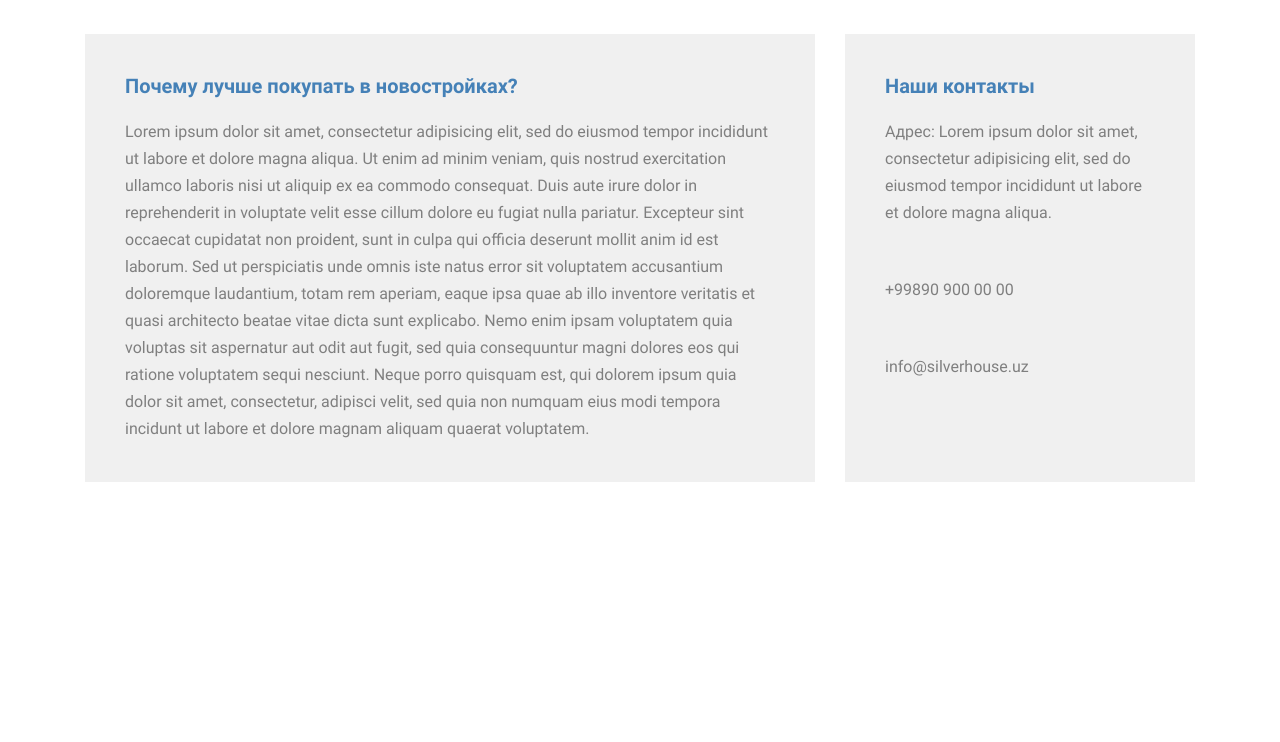
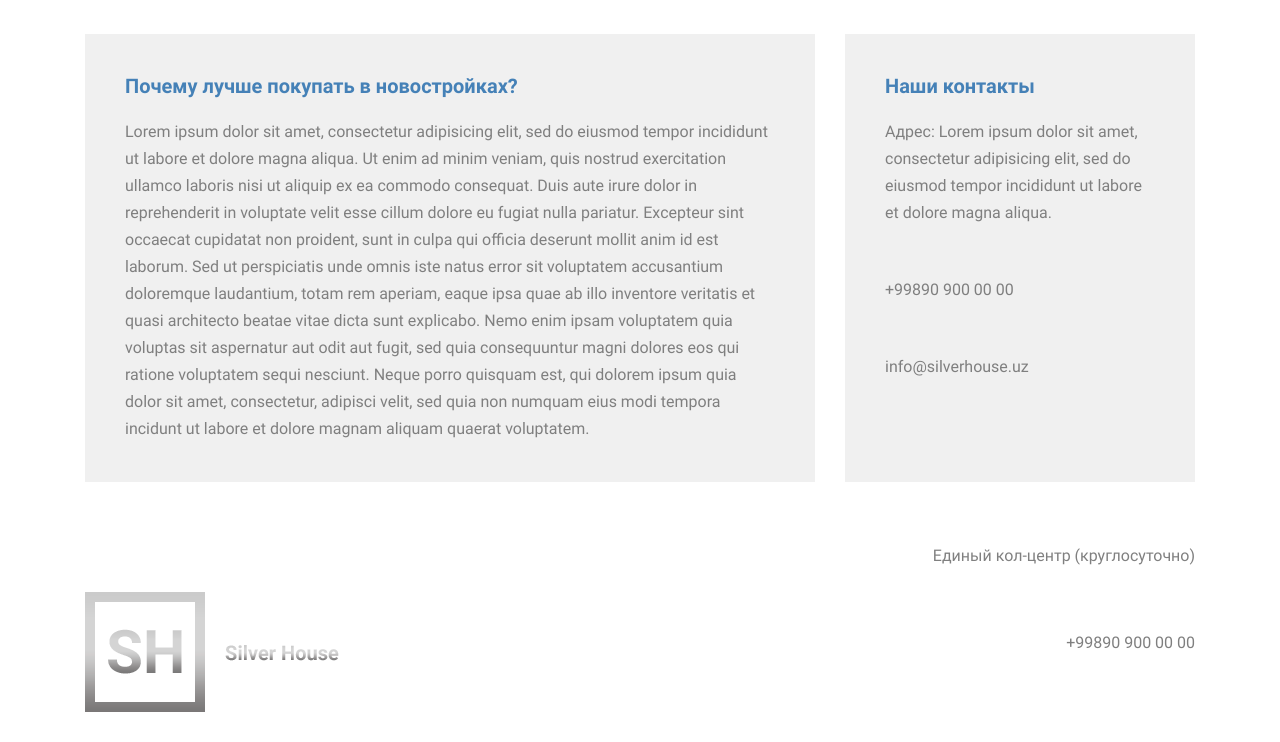
Before and after one commit to TopNeit/lesson-pw, a plain HTML site: page index.html in a window 1280 px wide. Shown: the part 797-1539 px from the top of the page. Before the commit the page ends 1309 px from the top, so only its background shows below. Drawn offline with Linux system fonts and the light colour scheme.

Commit message:
create-footer

```diff
--- a/css/main.css
+++ b/css/main.css
@@ -87,3 +87,27 @@
   margin-top: 50px;
   display: flex;
 }
+.footer{
+  width: 1110px;
+  margin: 0 auto;
+  padding:  40px;
+  background: #f0f0f0;
+  display: flex;
+  justify-content: space-between;
+  align-items: center;
+}
+.footer__contact{
+  display: flex;
+  flex-direction: column;
+  align-items: flex-end;
+}
+.footer__contact p{
+  font-size: 16px;
+  margin-bottom: 10px;
+  color: #808080;
+}
+.footer__contact{
+  font-size: 25px;
+  font-weight: 700;
+  color: #808080;
+}
--- a/index.html
+++ b/index.html
@@ -41,5 +41,17 @@
       <a href="#!">info@silverhouse.uz</a>
     </div>
   </section>
+  <!-- selection end -->
+
+  <!-- footer -->
+  <footer class="content">
+  <a href="#!" class="footer__logo"><img src="images/footer_logo.png" alt=""></a>
+
+    <div class="footer__contact">
+    <p>Единый кол-центр (круглосуточно)</p>
+    <a href="#!">+99890 900 00 00</a>
+    </div>
+  </footer>
+  <!-- footer end -->
 </body>
 </html>
```
